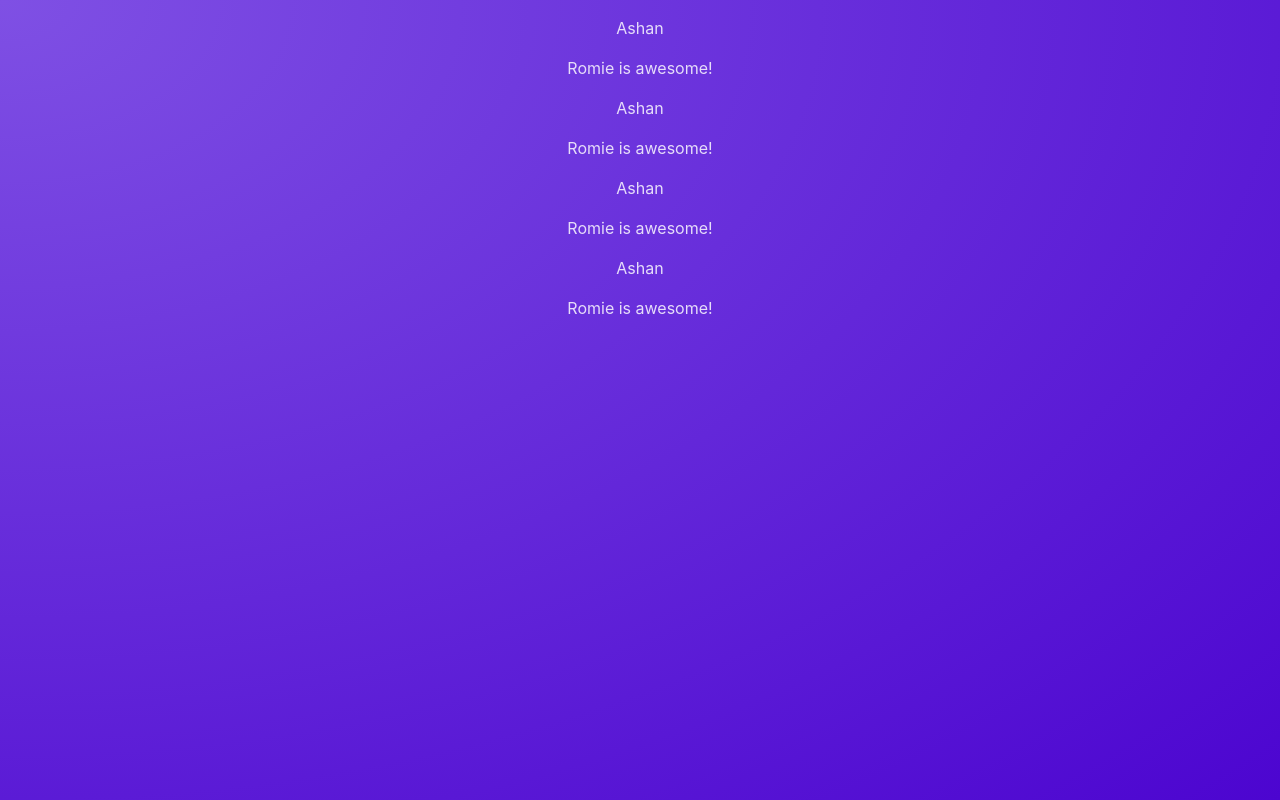
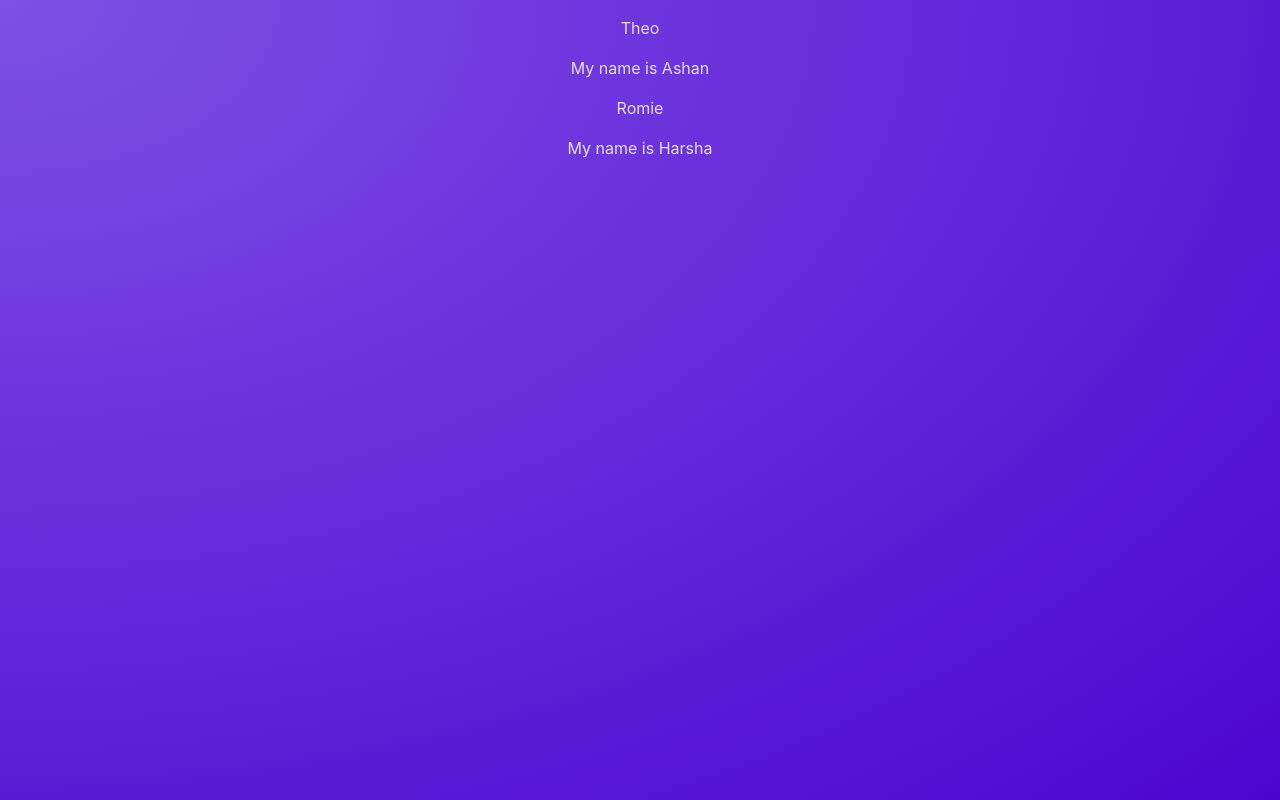
Before and after one commit to ashan24019/React-project, a React (Vite) app: page / in a window 1280 px wide. Built offline with nearby package versions, Linux system fonts and the light colour scheme.

Commit message:
passing Data to components with props

```diff
--- a/src/App.jsx
+++ b/src/App.jsx
@@ -3,10 +3,8 @@ import Post from "./components/Post"
 function App() {
   return (
     <main>
-      <Post/>
-      <Post/>
-      <Post/>
-      <Post/>
+      <Post author="Theo" body="My name is Ashan"/>
+      <Post author="Romie" body="My name is Harsha"/>
     </main>
   );
 }
--- a/src/components/Post.jsx
+++ b/src/components/Post.jsx
@@ -1,13 +1,11 @@
-const names = ['Ashan', 'Romie']
-
-function Post() {
+function Post(props) {
 
 
     return (
-        <di>
-            <p>Ashan</p>
-            <p>Romie is awesome!</p>
-        </di>
+        <div>
+            <p>{props.author}</p>
+            <p>{props.body}</p>
+        </div>
     );
 }
 
```
